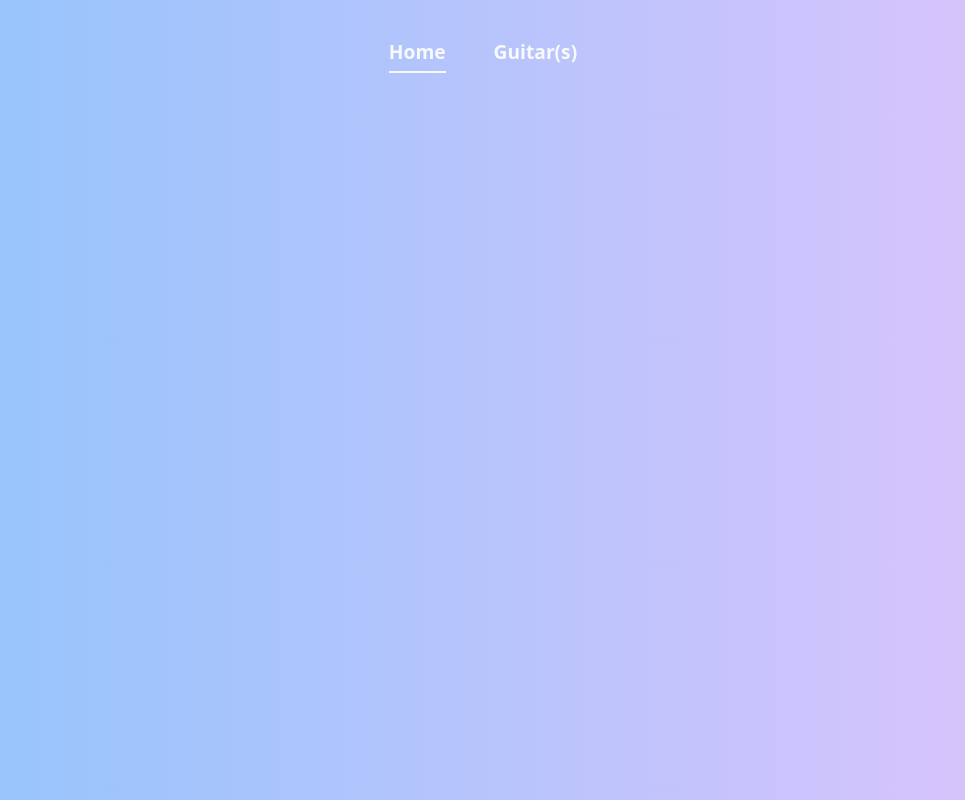
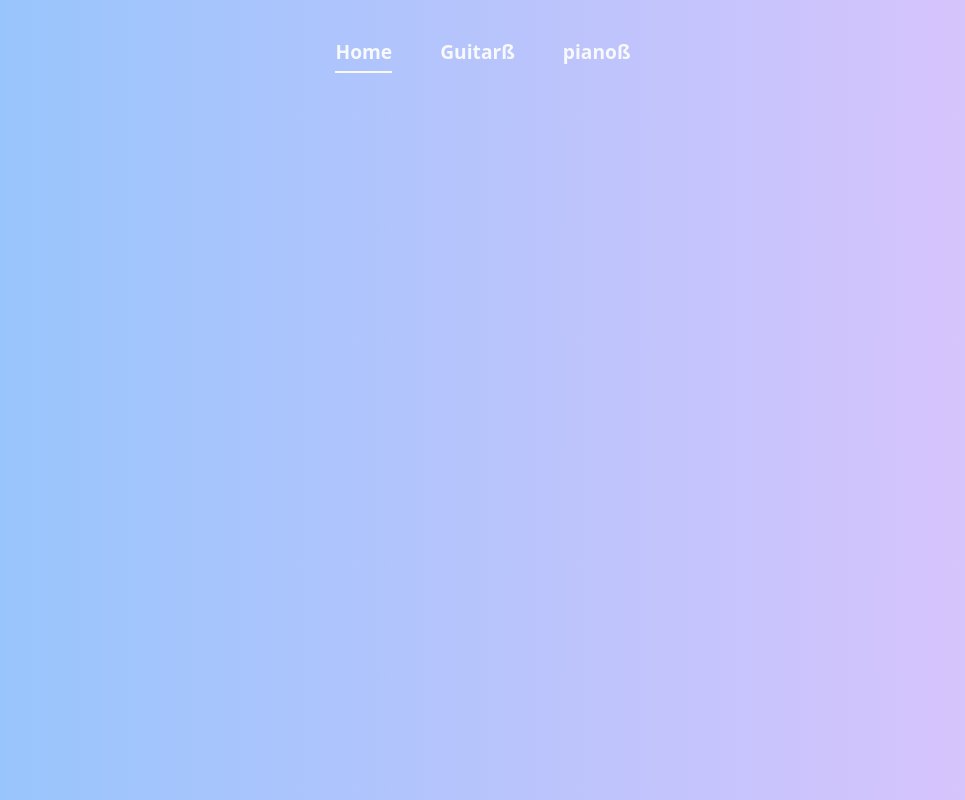
Before and after one commit to 8k4k/8k4k.github.iojoemama, a plain HTML site: page index.html in a window 1280 px wide. Shown: the whole page, without its empty margins (157-1122 px from the left). Drawn offline with nearby package versions, Linux system fonts and the light colour scheme.

Commit message:
Update index.html

```diff
--- a/index.html
+++ b/index.html
@@ -15,7 +15,10 @@
           <h1 class="nav-link text-light active" aria-current="page" href="index.html">Home</h1>
         </li>
         <li class="nav-item p-3">
-            <h1 class="nav-link text-light bold" aria-current="page" href="#">Guitar(s)</h1>
+            <h1 class="nav-link text-light bold" aria-current="page" href="#">Guitarß</h1>
+          </li>
+          <li class="nav-item p-3">
+            <h1 class="nav-link text-light bold" aria-current="page" href="#">pianoß</h1>
           </li>
       </ul>
 
```
